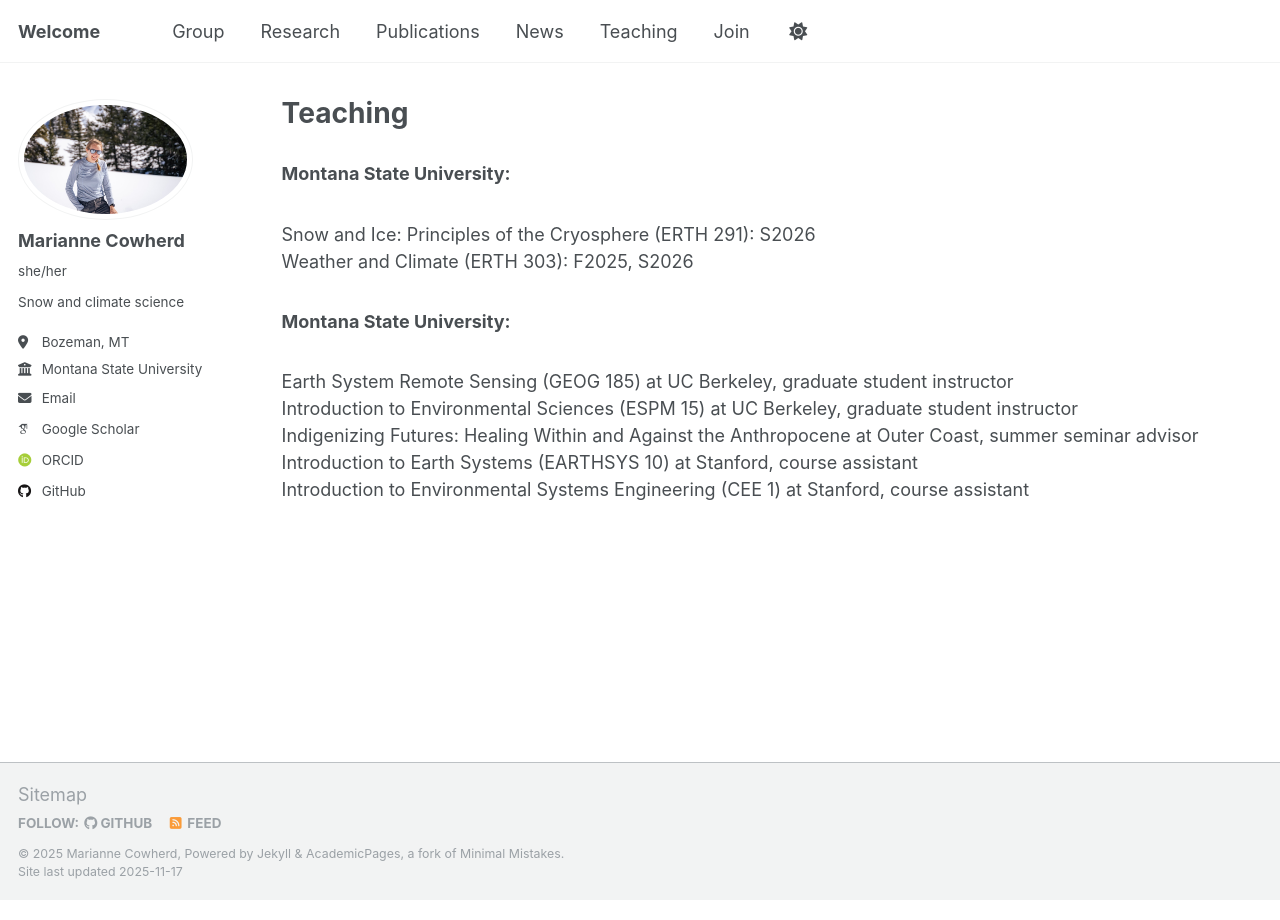
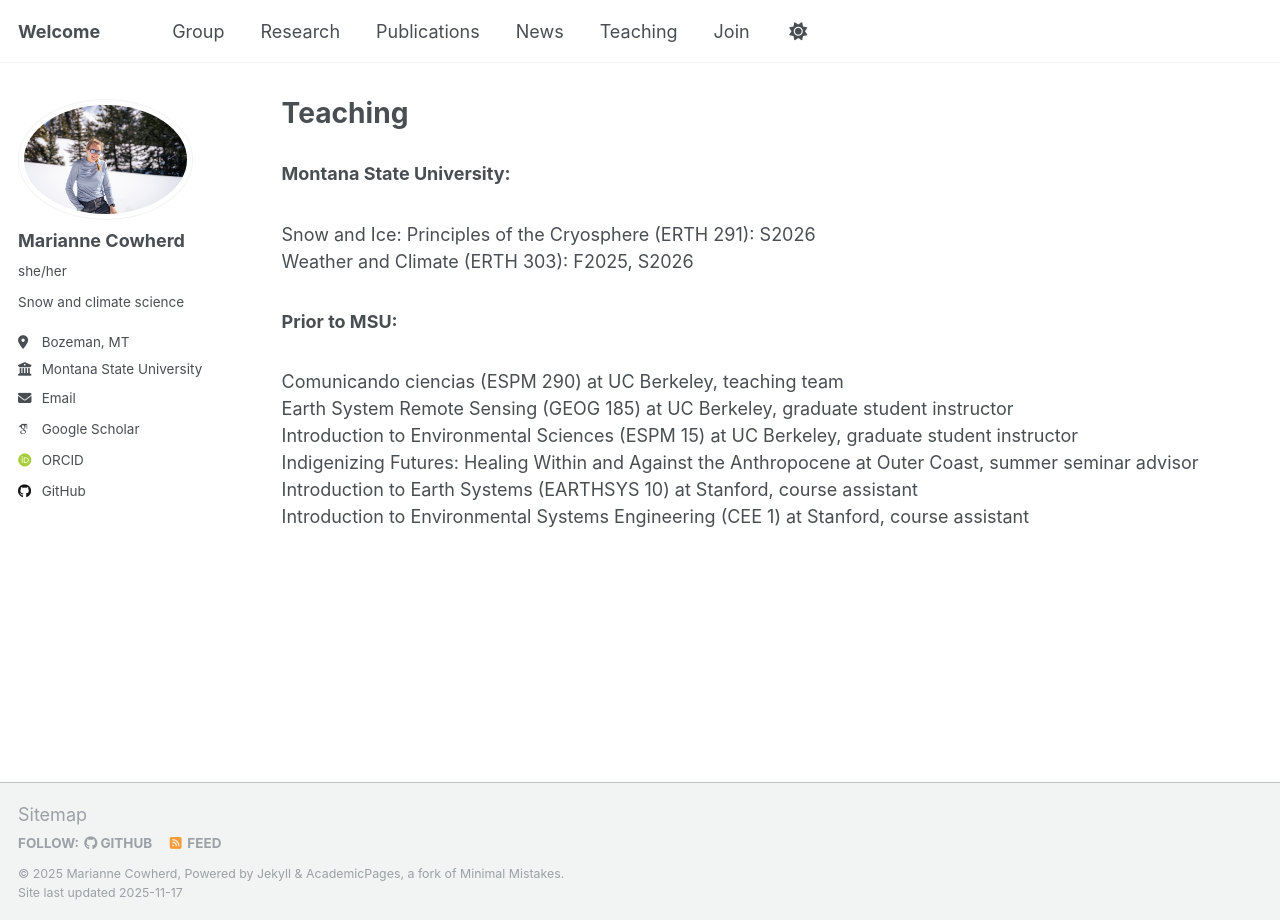
Before and after one commit to mariannecowherd/mariannecowherd.github.io, a Jekyll site: the page built from _pages/teaching.html, in a window 1280 px wide. Built offline with Jekyll 4.4.1, drawn with Linux system fonts in a browser that asks for light colours; some web fonts are replaced; a script that is not in the unit is left out.

Commit message:
Update teaching.html

```diff
--- a/_pages/teaching.html
+++ b/_pages/teaching.html
@@ -8,8 +8,8 @@ author_profile: true
 Snow and Ice: Principles of the Cryosphere (ERTH 291): S2026<br>
 Weather and Climate (ERTH 303): F2025, S2026<br>
 
-<h3>Montana State University: </h3><br
-Comunicando ciencias (ESPM 290) at UC Berkeley, teaching team<br>
+<h3>Prior to MSU: </h3><br>
+Comunicando ciencias (ESPM 290) at UC Berkeley, teaching team <br>
 Earth System Remote Sensing (GEOG 185) at UC Berkeley, graduate student instructor<br>
 Introduction to Environmental Sciences (ESPM 15) at UC Berkeley, graduate student instructor<br>
 Indigenizing Futures: Healing Within and Against the Anthropocene at Outer Coast, summer seminar advisor<br>
```
